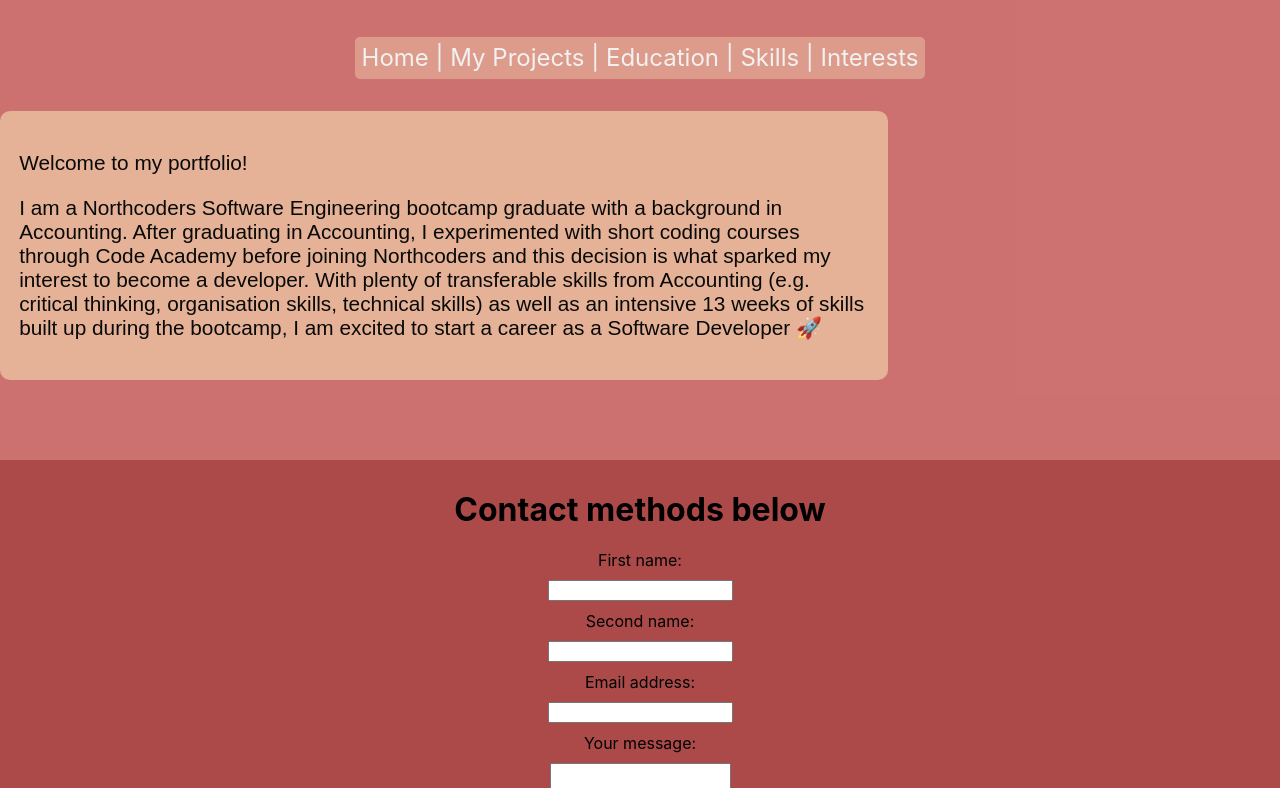
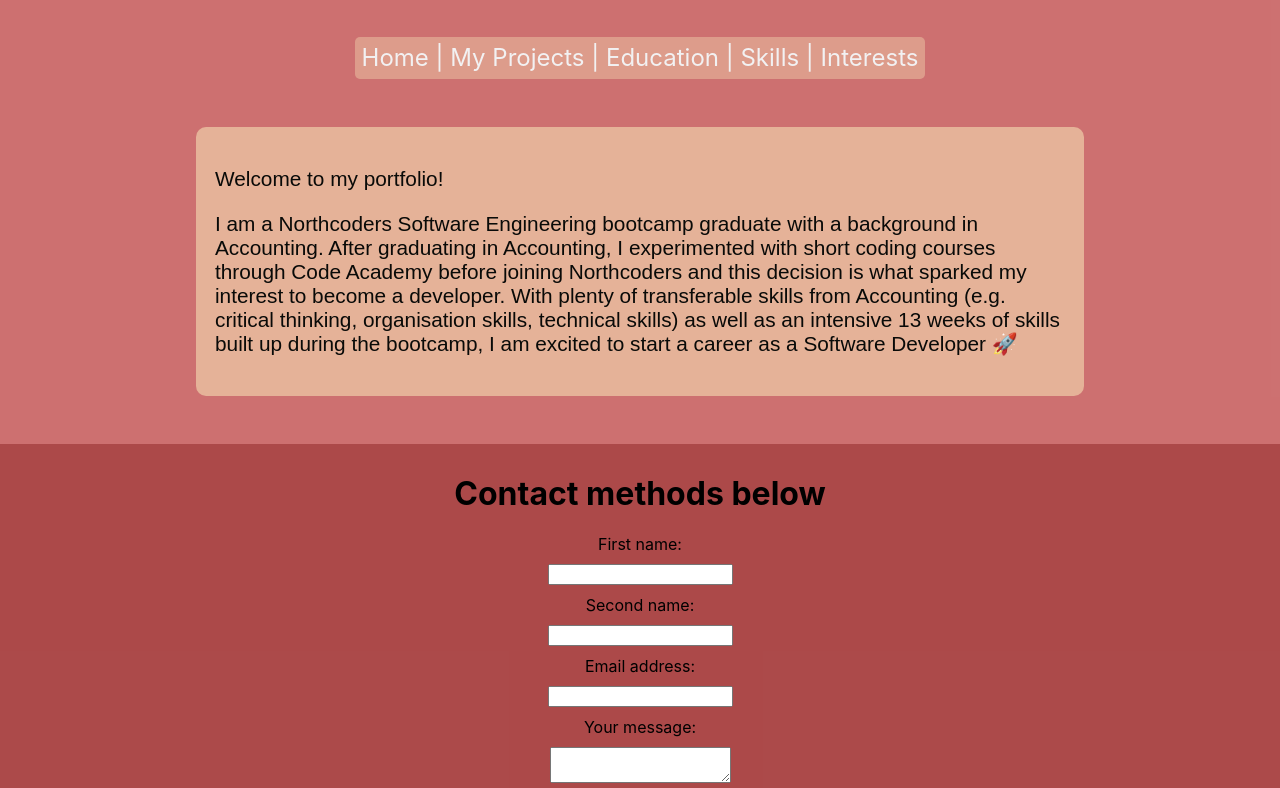
Before and after one commit to Farishta7/farishta-portfolio, a React (Create React App) app: page / in a window 1280 px wide. Shown: the part 112-900 px from the top of the page. Built offline with nearby package versions, Linux system fonts and the light colour scheme.

Commit message:
additional classnames

```diff
--- a/src/components/Home.jsx
+++ b/src/components/Home.jsx
@@ -4,17 +4,31 @@ import Footer from './Footer'
 
 const Home = () => {
   return (
-      <>
+    <>
+    <div className='parent-div'>
       <div className="text-block">
         <p className="home-text">Welcome to my portfolio!</p>
         <p className="home-text">I am a Northcoders Software Engineering bootcamp graduate with a background in Accounting. After graduating in Accounting, I experimented with short coding courses through Code Academy before joining Northcoders and this decision is what sparked my interest to become a developer. With plenty of transferable skills from Accounting (e.g. critical thinking, organisation skills, technical skills) as well as an intensive 13 weeks of skills built up during the bootcamp, I am excited to start a career as a Software Developer 🚀 </p>
       </div>
-      <div className='footer-div-on-pages'>
+
+      </div>
       <Footer />
-      </div>
+      </>
 
-      </>
     )
   };
 
 export default Home;
+
+// (
+//   <div className='home-div'>
+//   <div className="text-block">
+//     <p className="home-text">Welcome to my portfolio!</p>
+//     <p className="home-text">I am a Northcoders Software Engineering bootcamp graduate with a background in Accounting. After graduating in Accounting, I experimented with short coding courses through Code Academy before joining Northcoders and this decision is what sparked my interest to become a developer. With plenty of transferable skills from Accounting (e.g. critical thinking, organisation skills, technical skills) as well as an intensive 13 weeks of skills built up during the bootcamp, I am excited to start a career as a Software Developer 🚀 </p>
+//   </div>
+//   <div className='footer-div-on-pages'>
+//   <Footer />
+//   </div>
+
+//   </div>
+// )
```
